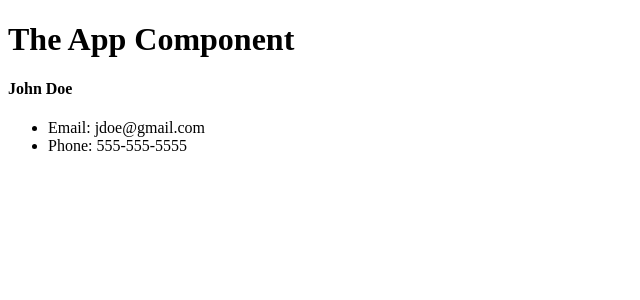
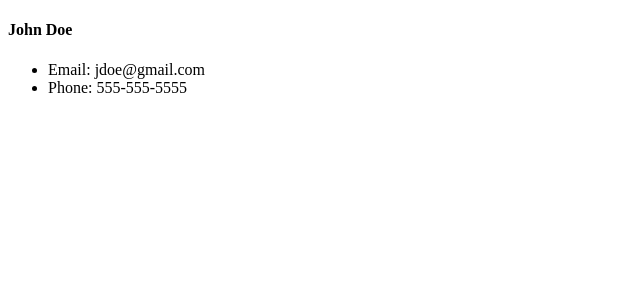
Before and after one commit to alan-nguyen/contact-manager, a React (Create React App) app: page / in a window 1280 px wide. Shown: the top 300 px of the page, without its empty margins (0-640 px from the left). Built offline with nearby package versions, Linux system fonts and the light colour scheme.

Commit message:
Create Header Component

```diff
--- a/src/App.js
+++ b/src/App.js
@@ -6,7 +6,6 @@ class App extends Component {
   render() {
     return (
       <div className="App">
-        <h1>The App Component</h1>
         <Contact />
       </div>
     );
```
Also changed, not shown: src/components/Header.js (added, +11 -0 lines).
